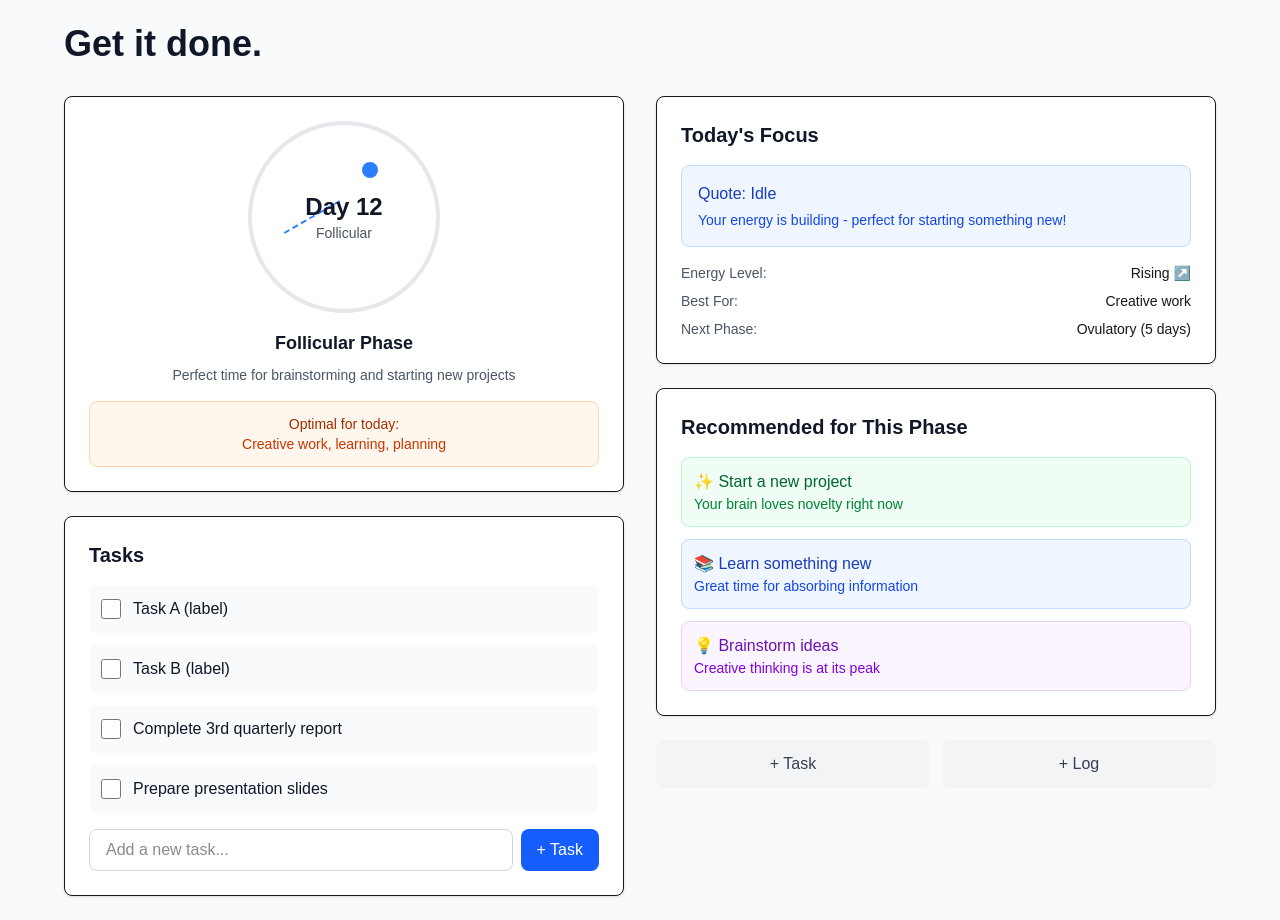
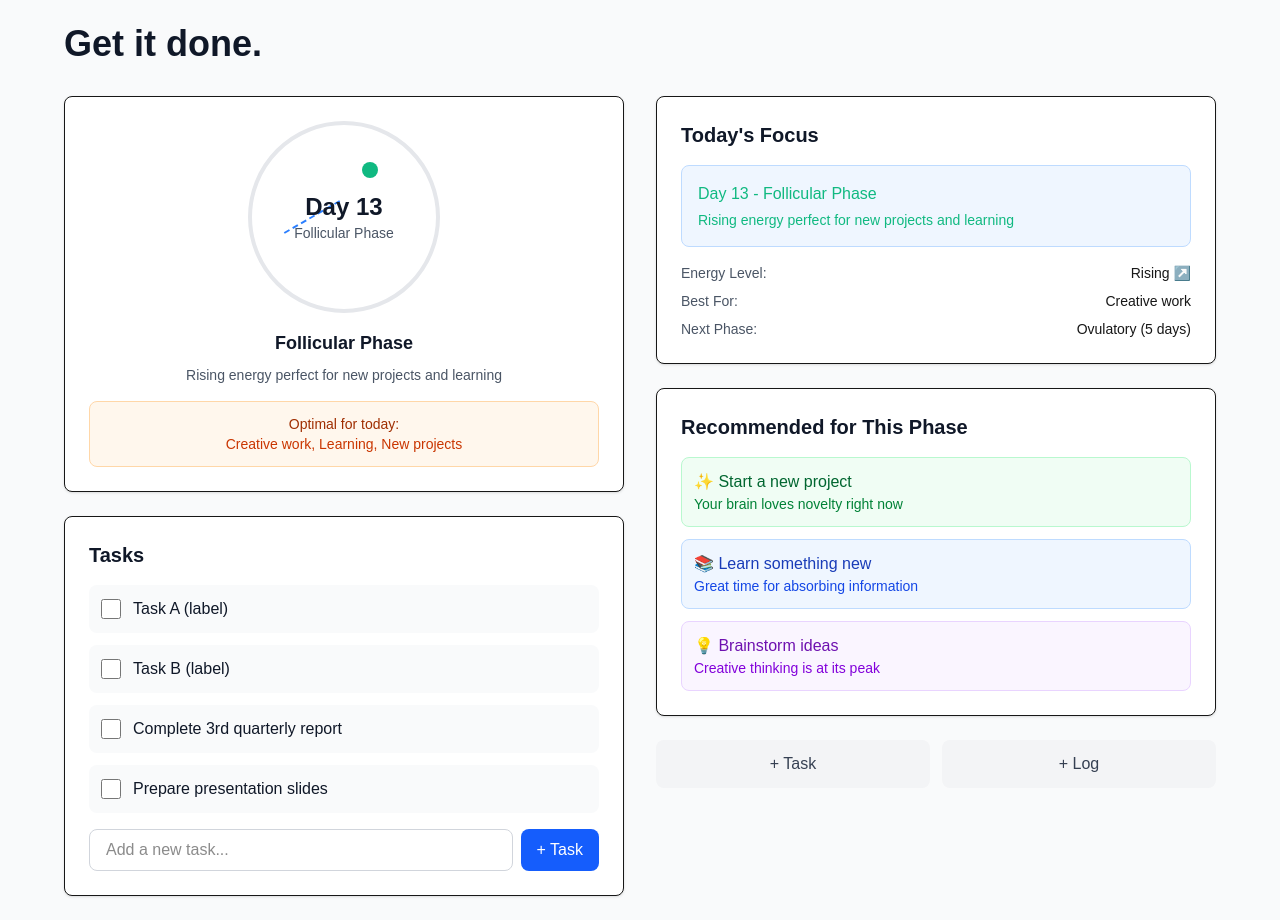
Before and after one commit to npothu/getitdone, a Next.js app: page / in a window 1280 px wide. Built offline with nearby package versions, Linux system fonts and the light colour scheme.

Commit message:
keeps track of days, phase, and what type of tasks are good for that day

```diff
--- a/src/app/page.tsx
+++ b/src/app/page.tsx
@@ -1,8 +1,13 @@
 'use client'
 
 import { useState } from 'react'
+import { getCurrentCycleInfo } from '../lib/utils'
 
 export default function Dashboard() {
+  // Real cycle data - in production this would come from user input
+  const lastPeriodDate = new Date(Date.now() - 12 * 24 * 60 * 60 * 1000) // 12 days ago
+  const currentCycle = getCurrentCycleInfo(lastPeriodDate, 28)
+
   const [tasks, setTasks] = useState([
     { id: 1, text: 'Task A (label)', completed: false },
     { id: 2, text: 'Task B (label)', completed: false },
@@ -45,8 +50,8 @@ export default function Dashboard() {
                   {/* Cycle Circle */}
                   <div className="w-full h-full border-4 border-gray-200 rounded-full relative">
                     {/* Current phase indicator - blue dot */}
-                    <div className="absolute w-4 h-4 bg-blue-500 rounded-full"
-                         style={{ top: '20%', left: '60%' }}>
+                    <div className="absolute w-4 h-4 rounded-full"
+                    style={{ backgroundColor: currentCycle.phaseColor, top: '20%', left: '60%' }}>
                     </div>
                     {/* Dashed line to center */}
                     <div className="absolute top-1/2 left-1/2 w-16 h-0 border-t-2 border-dashed border-blue-500 transform -translate-x-full -translate-y-1/2 rotate-[-30deg]">
@@ -55,8 +60,8 @@ export default function Dashboard() {
                   {/* Center text */}
                   <div className="absolute inset-0 flex items-center justify-center">
                     <div className="text-center">
-                      <div className="text-2xl font-bold text-gray-900">Day 12</div>
-                      <div className="text-sm text-gray-600">Follicular</div>
+                    <div className="text-2xl font-bold text-gray-900">Day {currentCycle.cycleDay}</div>
+                    <div className="text-sm text-gray-600">{currentCycle.phaseName}</div>
                     </div>
                   </div>
                 </div>
@@ -64,11 +69,11 @@ export default function Dashboard() {
 
               {/* Phase info */}
               <div className="text-center">
-                <div className="text-lg font-semibold text-gray-900 mb-2">Follicular Phase</div>
-                <div className="text-sm text-gray-600 mb-4">Perfect time for brainstorming and starting new projects</div>
+              <div className="text-lg font-semibold text-gray-900 mb-2">{currentCycle.phaseName}</div>
+              <div className="text-sm text-gray-600 mb-4">{currentCycle.description}</div>
                 <div className="bg-orange-50 border border-orange-200 rounded-lg p-3">
                   <div className="text-sm font-medium text-orange-800">Optimal for today:</div>
-                  <div className="text-sm text-orange-700">Creative work, learning, planning</div>
+                  <div className="text-sm text-orange-700">{currentCycle.optimalTasks.join(', ')}</div>
                 </div>
               </div>
             </div>
@@ -120,10 +125,10 @@ export default function Dashboard() {
             <div className="bg-white rounded-lg p-6 shadow-sm border">
               <h2 className="text-xl font-semibold text-gray-900 mb-4">Today's Focus</h2>
               <div className="bg-blue-50 border border-blue-200 rounded-lg p-4 mb-4">
-                <div className="text-blue-800 font-medium">Quote: Idle</div>
-                <div className="text-blue-700 text-sm mt-1">
-                  Your energy is building - perfect for starting something new!
-                </div>
+              <div className="font-medium" style={{ color: currentCycle.phaseColor }}>Day {currentCycle.cycleDay} - {currentCycle.phaseName}</div>
+<div className="text-sm mt-1" style={{ color: currentCycle.phaseColor }}>
+  {currentCycle.description}
+</div>
               </div>
 
               <div className="space-y-2">
--- /dev/null
+++ b/src/lib/utils.ts
@@ -0,0 +1,71 @@
+// src/lib/utils.ts
+
+export interface CycleData {
+    lastPeriodDate: Date;
+    averageCycleLength: number;
+  }
+
+  export interface CycleInfo {
+    cycleDay: number;
+    phase: string;
+    phaseName: string;
+    phaseColor: string;
+    description: string;
+    optimalTasks: string[];
+  }
+
+  export function calculateCycleDay(lastPeriodDate: Date, cycleLength: number = 28): number {
+    const today = new Date();
+    const daysSinceLastPeriod = Math.floor((today.getTime() - lastPeriodDate.getTime()) / (1000 * 60 * 60 * 24));
+
+    // Calculate current cycle day (1-based)
+    let cycleDay = (daysSinceLastPeriod % cycleLength) + 1;
+    if (cycleDay <= 0) cycleDay += cycleLength;
+
+    return cycleDay;
+  }
+
+  export function getCyclePhase(cycleDay: number, cycleLength: number = 28): CycleInfo {
+    if (cycleDay >= 1 && cycleDay <= 5) {
+      return {
+        cycleDay,
+        phase: 'menstrual',
+        phaseName: 'Menstruation',
+        phaseColor: '#ef4444',
+        description: 'Time for rest, reflection, and intuitive thinking',
+        optimalTasks: ['Planning', 'Reflection', 'Research']
+      };
+    } else if (cycleDay >= 6 && cycleDay <= 13) {
+      return {
+        cycleDay,
+        phase: 'follicular',
+        phaseName: 'Follicular Phase',
+        phaseColor: '#10b981',
+        description: 'Rising energy perfect for new projects and learning',
+        optimalTasks: ['Creative work', 'Learning', 'New projects']
+      };
+    } else if (cycleDay >= 14 && cycleDay <= 16) {
+      return {
+        cycleDay,
+        phase: 'ovulatory',
+        phaseName: 'Ovulation',
+        phaseColor: '#f59e0b',
+        description: 'Peak energy and communication skills',
+        optimalTasks: ['Presentations', 'Networking', 'Important meetings']
+      };
+    } else {
+      return {
+        cycleDay,
+        phase: 'luteal',
+        phaseName: 'Luteal Phase',
+        phaseColor: '#8b5cf6',
+        description: 'Focus and attention to detail for completing projects',
+        optimalTasks: ['Editing', 'Organizing', 'Detail work']
+      };
+    }
+  }
+
+  export function getCurrentCycleInfo(lastPeriodDate: Date, cycleLength: number = 28): CycleInfo {
+    const cycleDay = calculateCycleDay(lastPeriodDate, cycleLength);
+    return getCyclePhase(cycleDay, cycleLength);
+  }
```
